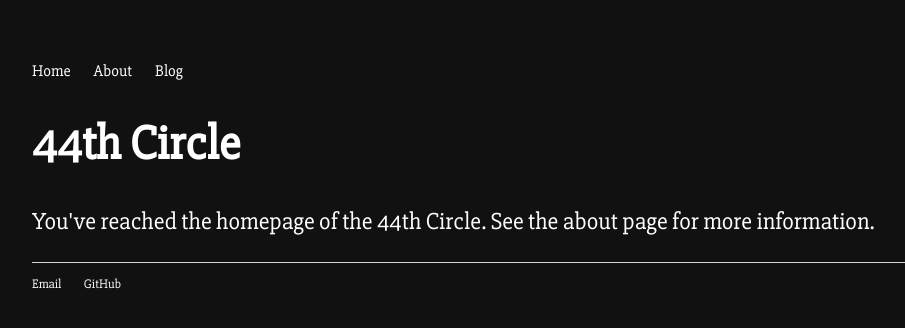
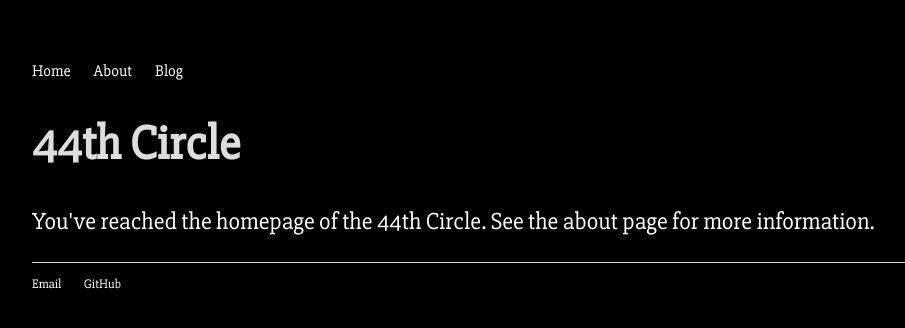
Before and after one commit to 44thCircle/44thCircle.github.io, a Jekyll site: the page built from index.html, in a window 1280 px wide. Shown: the top 328 px of the page, without its empty margins (160-1065 px from the left). Built offline with Jekyll 4.4.1, drawn with Linux system fonts in a browser that asks for light colours.

Commit message:
changed colours again :pagun:

```diff
--- a/css/main.css
+++ b/css/main.css
@@ -1,6 +1,6 @@
 @import url('https://fonts.googleapis.com/css?family=Slabo+27px');
 
-body { margin: 60px auto; width: 70%; background-color: #111111; color: #ffffff }
+body { margin: 60px auto; width: 70%; background-color: #000000; color: #DDDDDD }
 
 a { text-decoration: none; color: #ffffff; }
 a:hover { text-decoration: underline #ffffff; }
```
